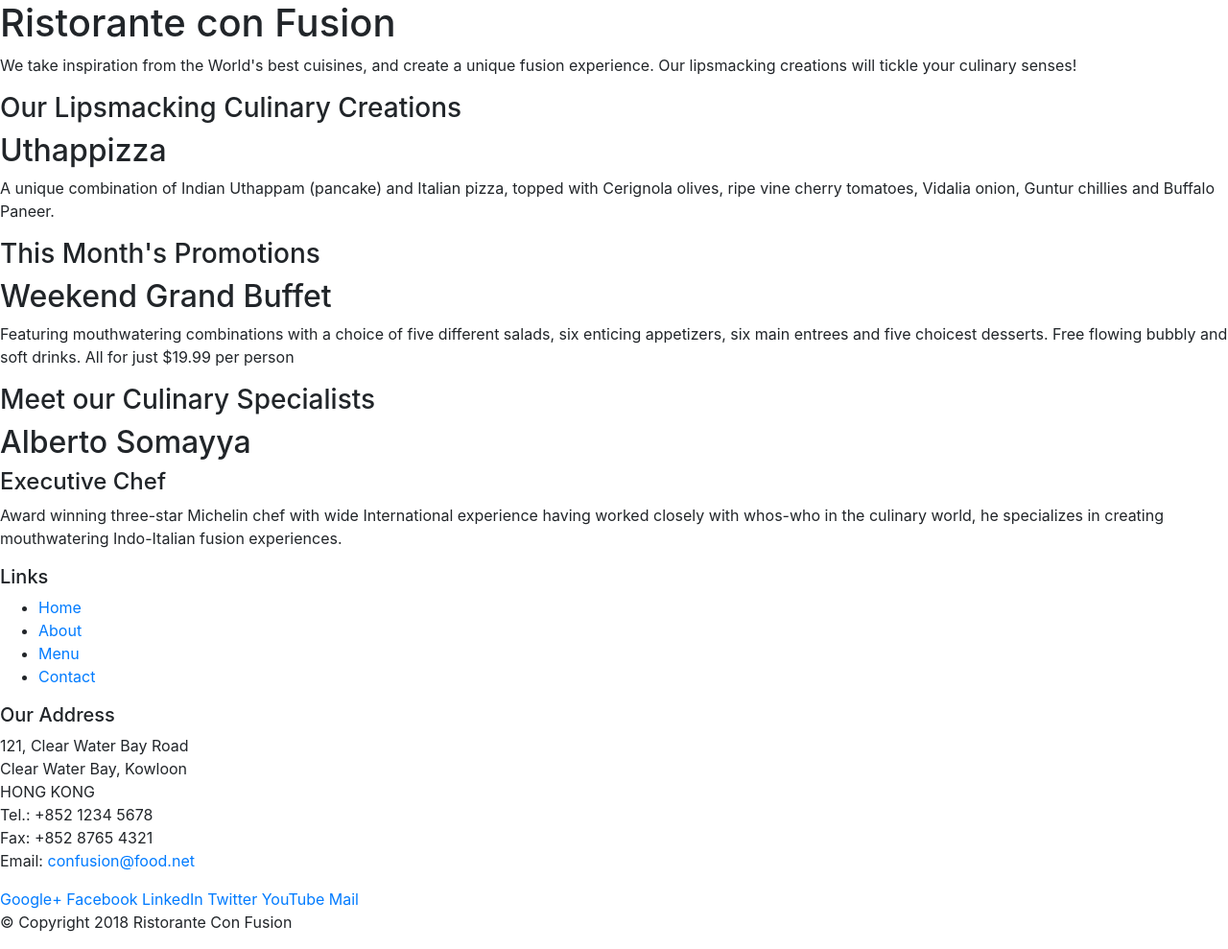
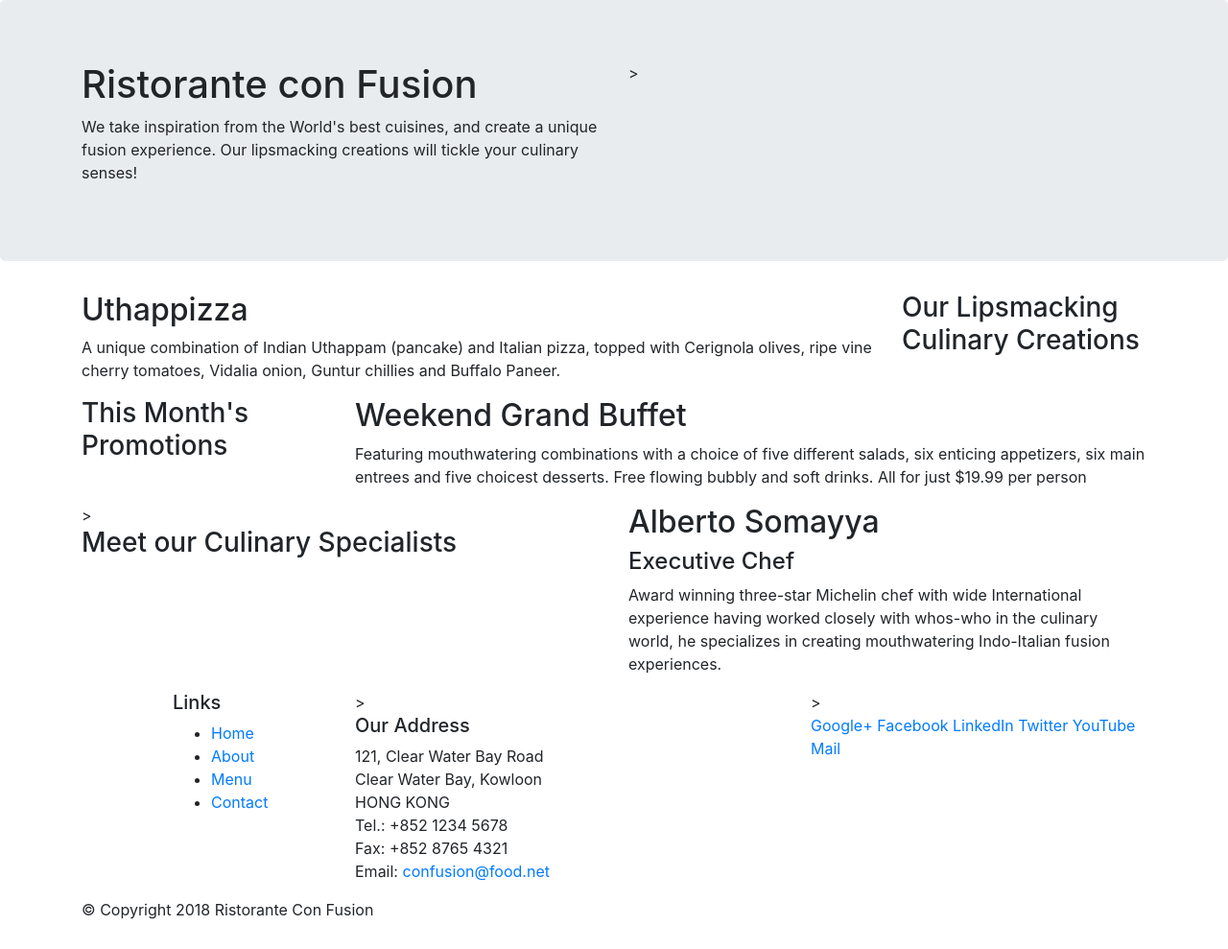
Before and after one commit to solangejmendes/Bootstrap4, a website: page index.html in a window 1280 px wide. Shown: the whole page at 96% size. Drawn offline with nearby package versions, Linux system fonts and the light colour scheme.

Commit message:
Bootstrap Grid Part 1

```diff
--- a/index.html
+++ b/index.html
@@ -14,46 +14,46 @@
 
 <body>
 
-    <header>
-        <div>
-            <div>
-                <div>
+    <header class="jumbotron">
+        <div class="container">
+            <div class="row">
+                <div class="col-12 col-sm-6">
                     <h1>Ristorante con Fusion</h1>
                     <p>We take inspiration from the World's best cuisines, and create a unique fusion experience. Our lipsmacking creations will tickle your culinary senses!</p>
                 </div>
-                <div>
+                <div class="col-12 col-sm">>
                 </div>
             </div>
         </div>
     </header>
 
-    <div>
-        <div>
-            <div>
+    <div class="container">
+        <div class="row">
+            <div class="col-12 col-sm-4 order-sm-last col-md-3">
                 <h3>Our Lipsmacking Culinary Creations</h3>
             </div>
-            <div>
+            <div class="col col-sm order-sm-first col-md">
                 <h2>Uthappizza</h2>
                 <p>A unique combination of Indian Uthappam (pancake) and Italian pizza, topped with Cerignola olives, ripe vine cherry tomatoes, Vidalia onion, Guntur chillies and Buffalo Paneer.</p>
             </div>
         </div>
 
 
-        <div>
-            <div>
+        <div class="row">
+            <div class="col-12 col-sm-4 col-md-3">
                 <h3>This Month's Promotions</h3>
             </div>
-            <div>
+            <div class="col col-sm col-md">
                 <h2>Weekend Grand Buffet</h2>
                 <p>Featuring mouthwatering combinations with a choice of five different salads, six enticing appetizers, six main entrees and five choicest desserts. Free flowing bubbly and soft drinks. All for just $19.99 per person </p>
             </div>
         </div>
 
-        <div>
-            <div>
+        <div class="row">
+            <div class="col col-sm order-sm-first col-md">>
                 <h3>Meet our Culinary Specialists</h3>
             </div>
-            <div>
+            <div class="col col-sm order-sm-first col-md">
                 <h2>Alberto Somayya</h2>
                 <h4>Executive Chef</h4>
                 <p>Award winning three-star Michelin chef with wide International experience having worked closely with whos-who in the culinary world, he specializes in creating mouthwatering Indo-Italian fusion experiences. </p>
@@ -62,9 +62,9 @@
     </div>
 
     <footer>
-        <div>
-            <div>
-                <div>
+        <div class="container">
+            <div class="row">
+                <div class="col-4 offset-1 col-sm-2">
                     <h5>Links</h5>
                     <ul>
                         <li><a href="#">Home</a></li>
@@ -73,7 +73,7 @@
                         <li><a href="#">Contact</a></li>
                     </ul>
                 </div>
-                <div>
+                <div class="col-7 col-sm-5">>
                     <h5>Our Address</h5>
                     <address>
 		              121, Clear Water Bay Road<br>
@@ -84,7 +84,7 @@
 		              Email: <a href="mailto:confusion@food.net">confusion@food.net</a>
 		           </address>
                 </div>
-                <div>
+                <div class="col-12 col-sm-4">>
                     <div>
                         <a href="http://google.com/+">Google+</a>
                         <a href="http://www.facebook.com/profile.php?id=">Facebook</a>
@@ -95,8 +95,8 @@
                     </div>
                 </div>
            </div>
-           <div>
-                <div>
+           <div class="row">
+                <div class="col-auto">
                     <p>© Copyright 2018 Ristorante Con Fusion</p>
                 </div>
            </div>
```
